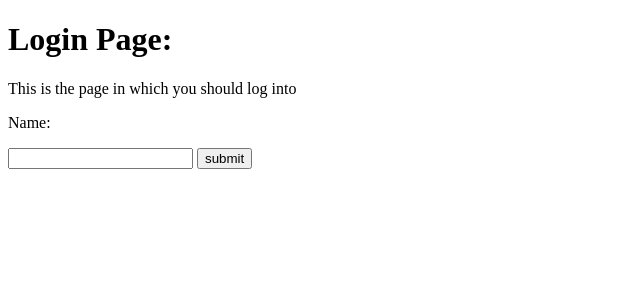
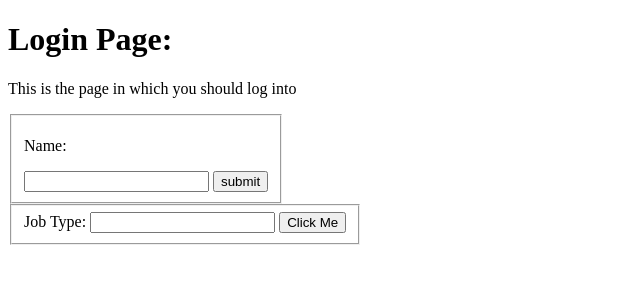
Before and after one commit to Kaito-Yuzus/software_security_web_app, a Flask app: page /login in a window 1280 px wide. Shown: the top 300 px of the page, without its empty margins (0-640 px from the left). Run offline with Flask 3, Linux system fonts and the light colour scheme.

Commit message:
alert button

```diff
--- a/templates/login_page.html
+++ b/templates/login_page.html
@@ -5,13 +5,44 @@
     <meta name="viewport" content="width=device-width, initial-scale=1.0">
     <title>Login Page</title>
 </head>
+<style>
+    .fieldset1 {
+        display: inline-block;
+        margin-left: 2px;
+        margin-right: 2px;
+        padding-top: 0.35em;
+        padding-bottom: 0.625em;
+        padding-left: 0.75em;
+        padding-right: 0.75em;
+        border: 2px groove (internal value);
+    }
+</style>
 <body>
     <h1>Login Page:</h1>
     <p>This is the page in which you should log into</p>
     <form action="#" method="post">
-        <p>Name:</p>
-        <input type="text" name="nm">
-        <input type="submit" value="submit">
+        <fieldset class="fieldset1">
+            <p>Name:</p>
+            <input type="text" name="nm">
+            <input type="submit" value="submit">
+        </fieldset>
+    </form>
+
+
+
+    <form action="#" method="post">
+        <fieldset class="fieldset1">
+            <label for="job">Job Type:</label>
+            <input type="text" id="job" name="job">
+            <button type="button" onclick="printInput()">Click Me</button>
+        </fieldset>
     </form>
 </body>
+<script>
+function printInput() {
+    var value = document.getElementById("job").value;
+    alert("Entered Job Type: " + value);
+    console.log(value); // Also prints in browser console
+}
+</script>
 </html>
```
